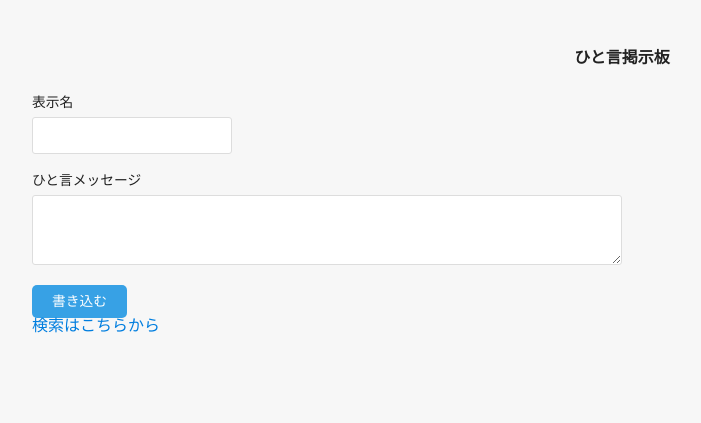
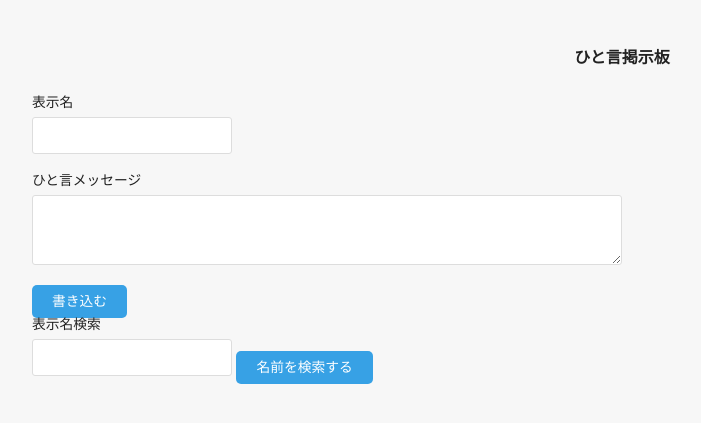
Before and after one commit to miyashita-hi-ts/php-training, a PHP site: page / in a window 1280 px wide. Shown: the top 423 px of the page, without its empty margins (18-719 px from the left). Run offline with PHP 8.4, Linux system fonts and the light colour scheme; data that the repository does not hold is empty; style sheets or scripts are compiled from the project's sources.

Commit message:
表示名検索_getで値を取得

```diff
--- a/index.php
+++ b/index.php
@@ -145,7 +145,16 @@ $pdo = null;
 	<input type="submit" name="btn_submit" value="書き込む">
 </form>
 
-<p><a href="search.php">検索はこちらから</a></p>
+<!-- <p><a href="search.php">検索はこちらから</a></p> -->
+
+<div class="serch_form">
+    <label for="search">表示名検索</label>
+    <form id ="search" method="get" action="./search.php">
+        <input type="text" name="search_name">
+        <!-- 送信ボタンを用意する -->
+        <input type="submit" name="search_submit" value="名前を検索する">
+    </form>
+</div>
 
 
 
```
Also changed, not shown: search.php (+9 -3 lines).
